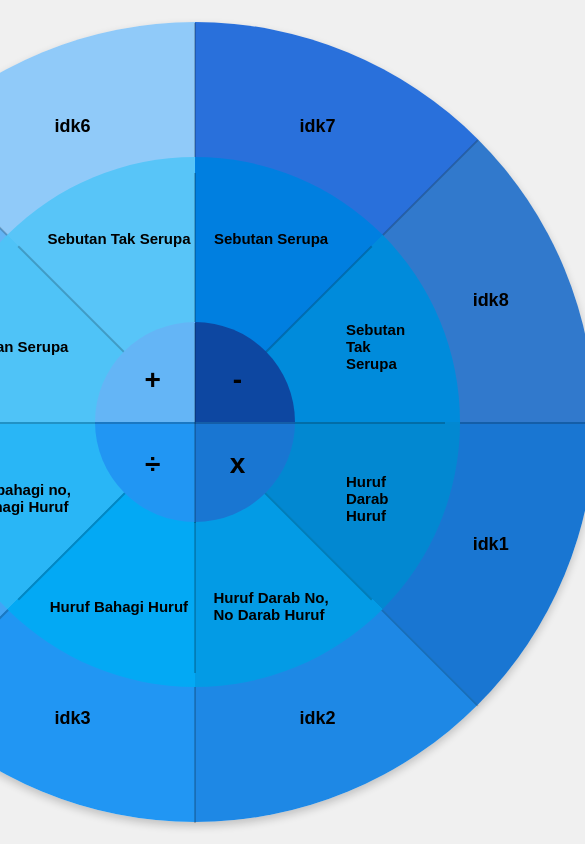
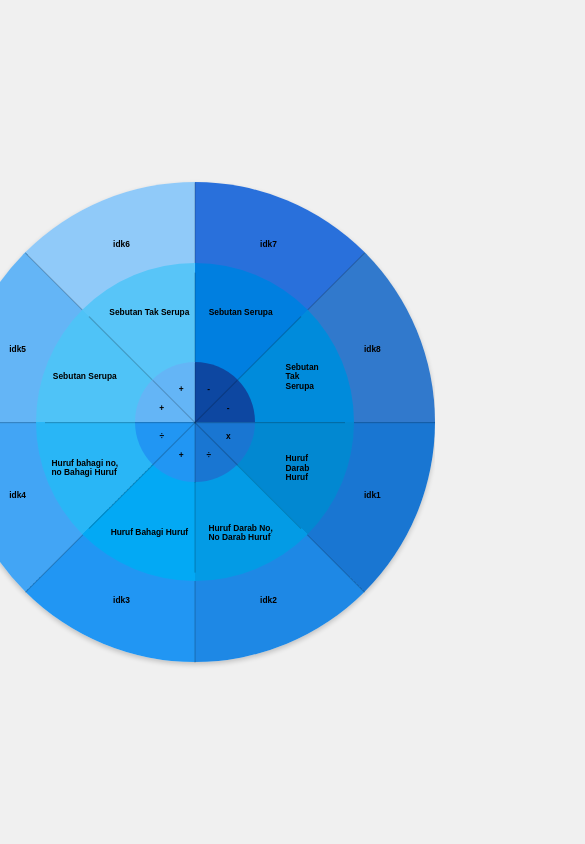
Before and after one commit to xtra15/Math-Projects, a plain HTML site: page index.html in a window 390 px wide. Shown: the whole page, 585 px wide, since content can reach past the window. Drawn offline with Linux system fonts and the light colour scheme.

Commit message:
Update index.html

```diff
--- a/index.html
+++ b/index.html
@@ -5,11 +5,30 @@
     <meta name="viewport" content="width=device-width, initial-scale=1.0">
     <title>untitled for now</title>
     <link rel="stylesheet" href="styles.css">
+    <style>
+        @media (max-width: 480px) {
+            .wheel-container {
+                transform: scale(0.6);
+            }
+            .section-label {
+                font-size: 14px !important;
+            }
+        }
+        @media (min-width: 481px) and (max-width: 768px) {
+            .wheel-container {
+                transform: scale(0.8);
+            }
+            .section-label {
+                font-size: 18px !important;
+            }
+        }
+    </style>
 </head>
 <body>
     <div class="wheel-container">
         <!-- largarrs wheel 8 sections too- -->
         <div class="wheel wheel-large" id="large-wheel"></div>
+
 
         <!-- Medium wheel 8 sections too-->
         <div class="wheel wheel-medium" id="medium-wheel"></div>
@@ -32,7 +51,7 @@
                 divider.style.transform = `rotate(${i * angleStep}deg)`;
                 wheel.appendChild(divider);
 
-                // Cal label pos
+                // Calculate label position
                 const labelAngle = (i * angleStep) + (angleStep / 2);
                 const labelRadius = radius * labelRadiusPercent;
                 const labelRadian = (labelAngle * Math.PI) / 180;
@@ -54,13 +73,15 @@
         }
 
         // random sh
-        const smallWheelLabels = ['x', '÷', '+', '-'];
+        const smallWheelLabels = ['x', '÷', '+', '÷','+', '+', '-', '-'];
         const mediumWheelLabels = ['Huruf Darab Huruf', 'Huruf Darab No, No Darab Huruf', 'Huruf Bahagi Huruf', 'Huruf bahagi no, no Bahagi Huruf', 'Sebutan Serupa', 'Sebutan Tak Serupa', 'Sebutan Serupa', 'Sebutan Tak Serupa'];
         const largeWheelLabels = ['idk1', 'idk2', 'idk3', 'idk4', 'idk5', 'idk6', 'idk7', 'idk8'];
 
-        createWheelSections('small-wheel', 4, 100, smallWheelLabels, 28, 0.6);
+        createWheelSections('small-wheel', 8, 100, smallWheelLabels, 28, 0.6);
         createWheelSections('medium-wheel', 8, 250, mediumWheelLabels, 15, 0.75);
         createWheelSections('large-wheel', 8, 400, largeWheelLabels, 18, 0.8);
+
+
     </script>
 </body>
 </html>
```
